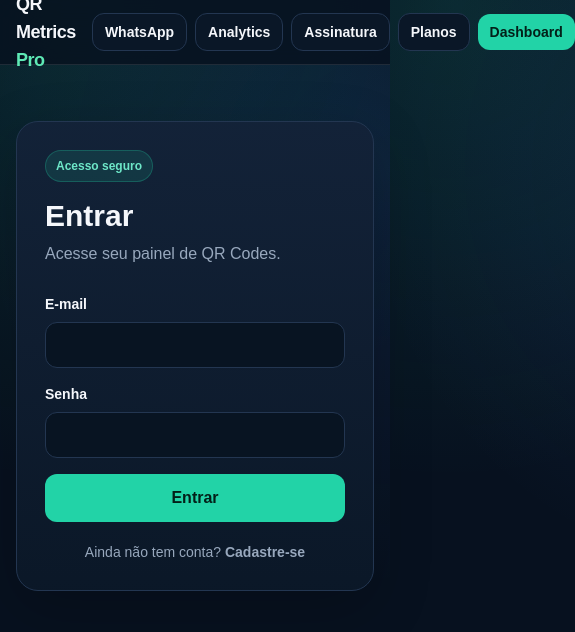
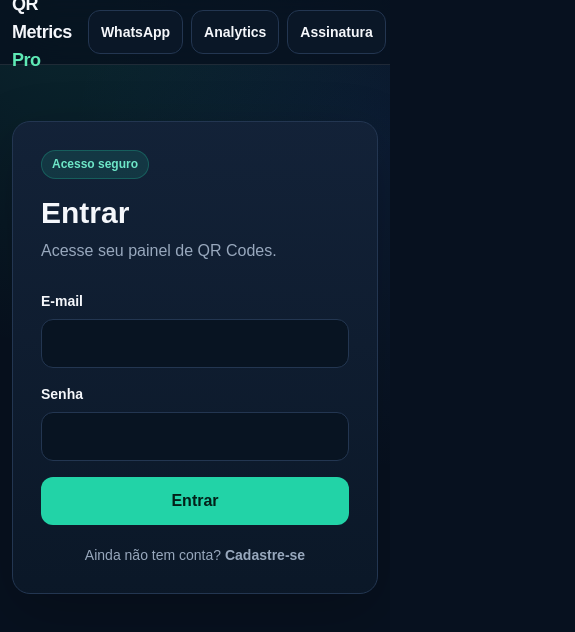
Before and after one commit to Brunohvg/qrcode-pro-analytics, a Next.js app: page /login in a window 390 px wide. Shown: the top 632 px of the page, 575 px wide, since content can reach past the window. Built offline with nearby package versions, Linux system fonts and the light colour scheme.

Commit message:
fix: improve responsive foundation and mobile touch layout

```diff
--- a/app/globals.css
+++ b/app/globals.css
@@ -14,7 +14,7 @@
 }
 
 * { box-sizing: border-box; }
-html { scroll-behavior: smooth; }
+html { scroll-behavior: smooth; overflow-x: hidden; }
 body {
   margin: 0;
   background:
@@ -24,35 +24,77 @@ body {
   color: var(--text);
   font-family: Arial, Helvetica, sans-serif;
   min-height: 100vh;
+  min-width: 0;
+  overflow-x: hidden;
+  text-rendering: optimizeLegibility;
+  -webkit-font-smoothing: antialiased;
 }
 a { color: inherit; text-decoration: none; }
-button, input { font: inherit; }
+button, input, select, textarea { font: inherit; }
 button { cursor: pointer; }
+img, svg, video, canvas { max-width: 100%; height: auto; }
+main, section, article, div { min-width: 0; }
+table { border-collapse: collapse; }
 ::selection { background: rgba(34, 211, 167, 0.35); }
 
-.shell { width: min(1180px, calc(100% - 32px)); margin: 0 auto; }
+.shell { width: min(1180px, calc(100% - 32px)); margin-inline: auto; }
 .card {
   background: linear-gradient(180deg, rgba(19, 34, 56, 0.96), rgba(11, 24, 40, 0.96));
   border: 1px solid var(--border);
   border-radius: 22px;
   box-shadow: 0 18px 60px rgba(0, 0, 0, 0.2);
+  min-width: 0;
 }
 .input {
-  width: 100%; border: 1px solid var(--border); background: #081422; color: var(--text);
+  width: 100%; min-height: 46px; border: 1px solid var(--border); background: #081422; color: var(--text);
   border-radius: 12px; padding: 12px 14px; outline: none; transition: .2s ease;
 }
 .input:focus { border-color: var(--primary); box-shadow: 0 0 0 3px rgba(34, 211, 167, 0.12); }
 .btn-primary {
   display: inline-flex; align-items: center; justify-content: center; gap: 8px;
-  border: 0; border-radius: 12px; background: var(--primary); color: #032019;
-  font-weight: 800; padding: 12px 16px; transition: .2s ease;
+  min-height: 44px; border: 0; border-radius: 12px; background: var(--primary); color: #032019;
+  font-weight: 800; padding: 12px 16px; transition: .2s ease; text-align: center;
 }
 .btn-primary:hover { background: #58e4c1; transform: translateY(-1px); }
 .btn-secondary {
   display: inline-flex; align-items: center; justify-content: center; gap: 8px;
-  border: 1px solid var(--border); border-radius: 12px; background: #0a1727; color: var(--text);
-  font-weight: 700; padding: 11px 15px; transition: .2s ease;
+  min-height: 44px; border: 1px solid var(--border); border-radius: 12px; background: #0a1727; color: var(--text);
+  font-weight: 700; padding: 11px 15px; transition: .2s ease; text-align: center;
 }
 .btn-secondary:hover { border-color: #3b5679; background: #102039; }
 .muted { color: var(--muted); }
-.badge { display: inline-flex; border-radius: 999px; padding: 6px 10px; font-size: 12px; font-weight: 800; background: rgba(34,211,167,.12); color: #6ee7c8; border: 1px solid rgba(34,211,167,.25); }
+.badge { display: inline-flex; border-radius: 999px; padding: 6px 10px; font-size: 12px; font-weight: 800; background: rgba(34,211,167,.12); color: #6ee7c8; border: 1px solid rgba(34,211,167,.25); max-width: 100%; }
+
+.overflow-x-auto {
+  -webkit-overflow-scrolling: touch;
+  overscroll-behavior-inline: contain;
+  scrollbar-width: thin;
+  scrollbar-color: #3b5679 transparent;
+}
+.mobile-scroll-nav {
+  overflow-x: auto;
+  overscroll-behavior-inline: contain;
+  -webkit-overflow-scrolling: touch;
+  scrollbar-width: none;
+}
+.mobile-scroll-nav::-webkit-scrollbar { display: none; }
+.mobile-scroll-nav a { white-space: nowrap; flex: 0 0 auto; }
+
+@media (max-width: 639px) {
+  .shell { width: calc(100% - 24px); }
+  body {
+    background:
+      radial-gradient(circle at 20% 0%, rgba(34, 211, 167, 0.11), transparent 22rem),
+      radial-gradient(circle at 100% 18%, rgba(59, 130, 246, 0.09), transparent 20rem),
+      var(--background);
+  }
+  .card { border-radius: 18px; }
+  .btn-primary, .btn-secondary { padding-inline: 14px; }
+  .badge { line-height: 1.25; }
+  h1, h2, h3, p { overflow-wrap: anywhere; }
+  input, select, textarea, button { font-size: 16px; }
+}
+
+@media (hover: none) {
+  .btn-primary:hover { transform: none; }
+}
```
